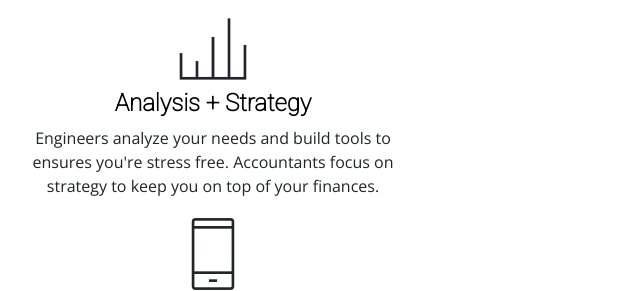
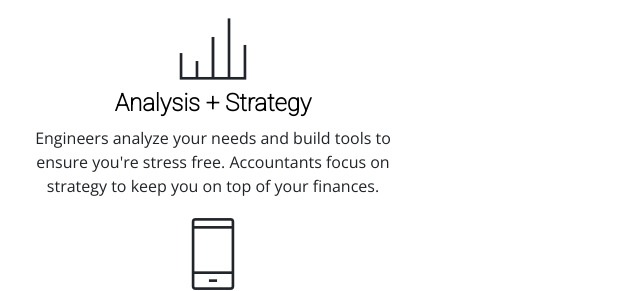
Before and after one commit to CashMine/CashMine.github.io, a plain HTML site: page index.html in a window 1280 px wide. Shown: the part 1280-1571 px from the top of the page, 55-695 px from the left. Drawn offline with nearby package versions, Linux system fonts and the light colour scheme.

Commit message:
Ensure not ensures

```diff
--- a/index.html
+++ b/index.html
@@ -95,7 +95,7 @@
         <div class="col-md-4">
           <center><i class="pe-7s-graph3 pe-5x"></i></center>
           <h4 class="text-center bold">Analysis + Strategy</h4>
-          <p class="text-center">Engineers analyze your needs and build tools to ensures you're stress free. Accountants focus on strategy to keep you on top of your finances.</p>
+          <p class="text-center">Engineers analyze your needs and build tools to ensure you're stress free. Accountants focus on strategy to keep you on top of your finances.</p>
         </div>
 
         <div class="col-md-4">
```
